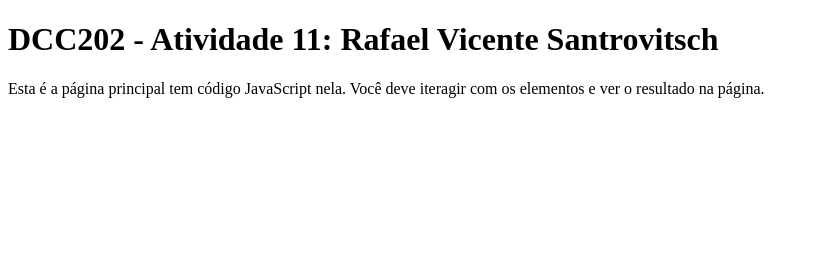
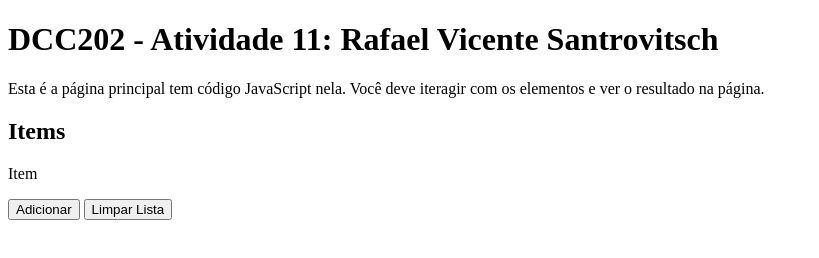
Before and after one commit to ufjf-dcc202/ufjf-dcc202-2023-3-b-atv11-r-santrovitsch, a plain HTML site: page index.html in a window 1280 px wide. Shown: the whole page, without its empty margins (0-819 px from the left). Drawn offline with Linux system fonts and the light colour scheme.

Commit message:
Adicionei section com instruções

```diff
--- a/index.html
+++ b/index.html
@@ -4,14 +4,19 @@
     <meta charset="UTF-8">
     <meta name="viewport" content="width=device-width, initial-scale=1.0">
     <title>DCC202 - Atividade 11: Rafael Vicente Santrovitsch</title>
+    <script type="module" scr="main.js"></script>
 </head>
 <body>
     <main>
         <h1>DCC202 - Atividade 11: Rafael Vicente Santrovitsch</h1>
         <p>Esta é a página principal tem código JavaScript nela. Você deve iteragir com os elementos e ver o resultado na página.</p>
+        <section>
+            <h2>Items</h2>
+            <p id="entrada" contenteditable>Item</p>
+            <button id="adicionar">Adicionar</button>
+            <button id="limpar">Limpar Lista</button>
+            <ol id="itens"></ol>
+        </section>
     </main>
-    <script>
-
-    </script>
 </body>
 </html>
```
